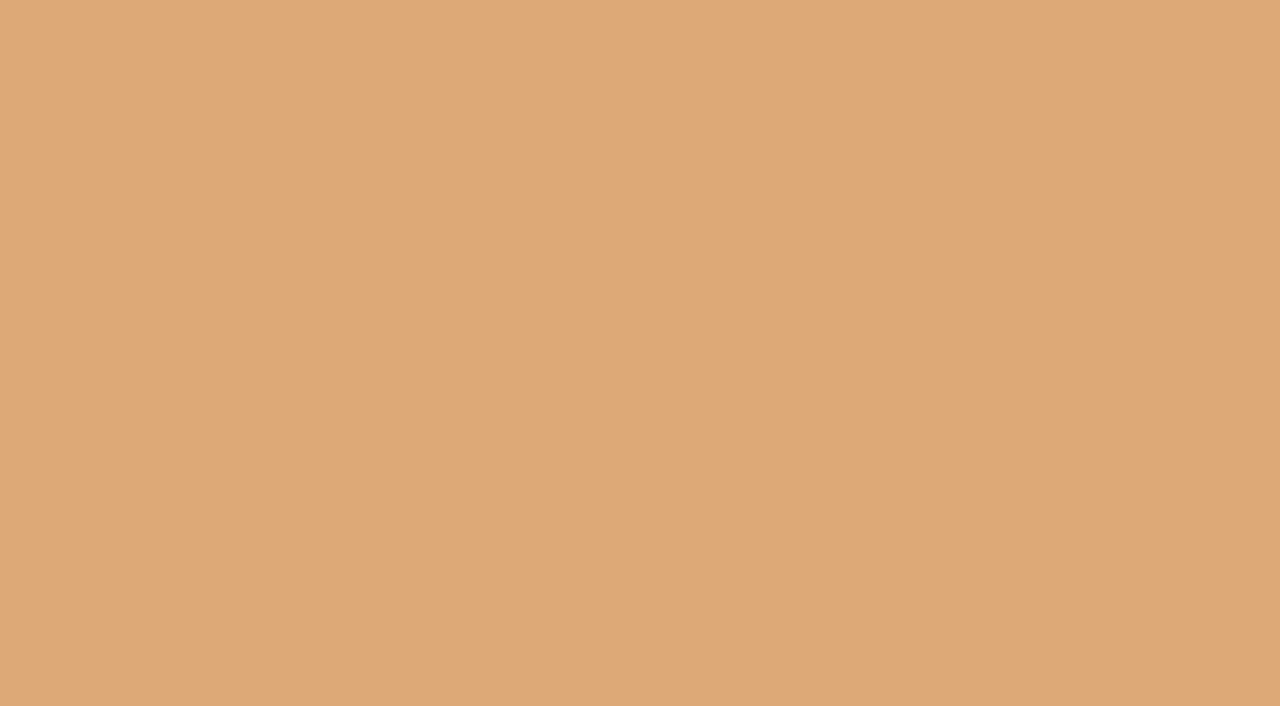
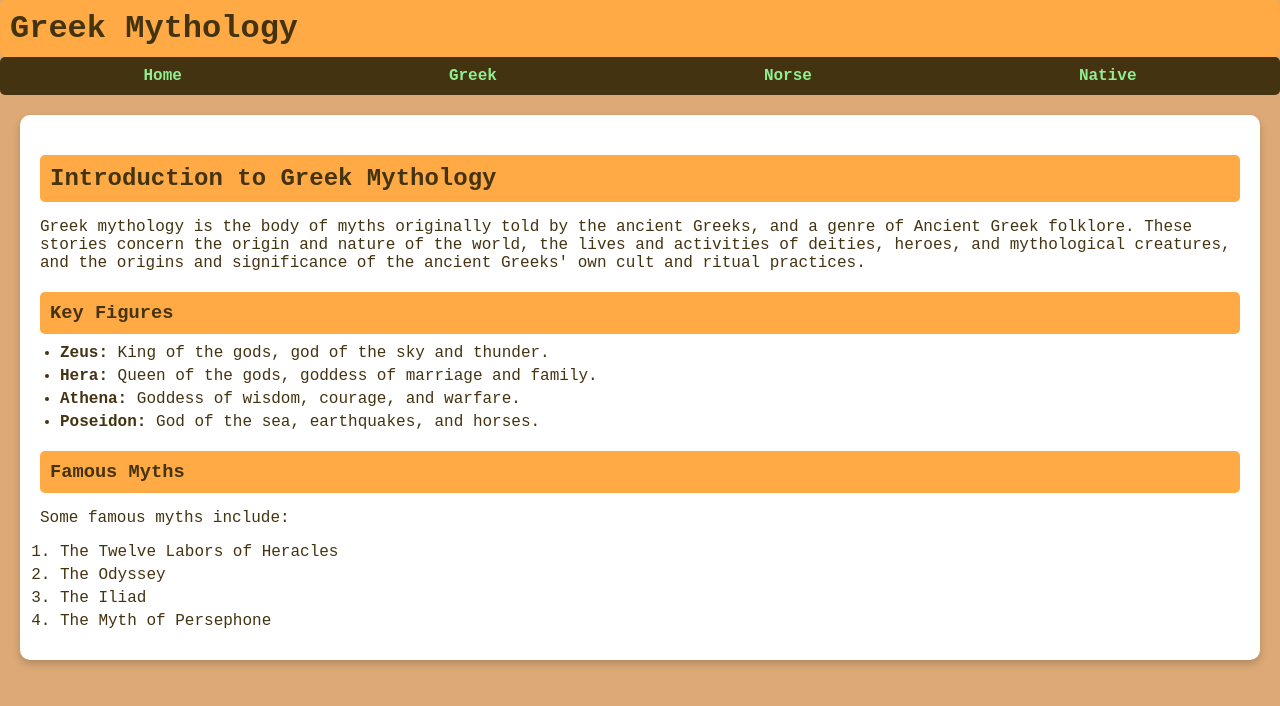
Before and after one commit to samhi113-n320/baklava-final, a plain HTML site: page greek.html in a window 1280 px wide. Drawn offline with Linux system fonts and the light colour scheme.

Commit message:
Bolded the three myths we are talking about in the readme. I also added some more info for the greek.html and updated the styles.css

```diff
--- a/greek.html
+++ b/greek.html
@@ -8,5 +8,47 @@
 </head>
 <body>
 
+    <div class="header">
+        <h1>
+            Greek Mythology
+        </h1>
+        <nav>
+            <a href="index.html">Home</a>
+            <a href="greek.html">Greek</a>
+            <a href="norse.html">Norse</a>
+            <a href="native.html">Native</a>
+        </nav>
+    </div>
+
+    <div class="content">
+        <section class="introduction">
+            <h2>Introduction to Greek Mythology</h2>
+            <p>
+                Greek mythology is the body of myths originally told by the ancient Greeks, and a genre of Ancient Greek folklore. These stories concern the origin and nature of the world, the lives and activities of deities, heroes, and mythological creatures, and the origins and significance of the ancient Greeks' own cult and ritual practices.
+            </p>
+        </section>
+
+        <section class="key-figures">
+            <h3>Key Figures</h3>
+            <ul>
+                <li><strong>Zeus:</strong> King of the gods, god of the sky and thunder.</li>
+                <li><strong>Hera:</strong> Queen of the gods, goddess of marriage and family.</li>
+                <li><strong>Athena:</strong> Goddess of wisdom, courage, and warfare.</li>
+                <li><strong>Poseidon:</strong> God of the sea, earthquakes, and horses.</li>
+            </ul>
+        </section>
+
+        <section class="famous-myths">
+            <h3>Famous Myths</h3>
+            <p>Some famous myths include:</p>
+            <ol>
+                <li>The Twelve Labors of Heracles</li>
+                <li>The Odyssey</li>
+                <li>The Iliad</li>
+                <li>The Myth of Persephone</li>
+            </ol>
+        </section>
+    </div>
+
 </body>
 </html>
--- a/styles.css
+++ b/styles.css
@@ -1,19 +1,76 @@
-/* Our color palette consisted of #443311, #ffaa44, #ddaa77, and just a hint of css's standard lightgreen, #90ee90. These colors resemble the golden, flaky brilliance of baklava's bread with the hint of pistachio to top it off. */
-
+/* General Styles */
 body {
     background-color: #ddaa77;
     font-family: 'Courier New', Courier, monospace;
+    margin: 0;
+    padding: 0;
+    color: #443311;
 }
 
-h1,h2,h3 {
+h1, h2, h3 {
     background-color: #ffaa44;
+    color: #443311;
+    padding: 10px;
+    margin: 0;
+    border-radius: 5px;
 }
 
+a {
+    text-decoration: none;
+    color: #90ee90;
+}
+
+a:hover {
+    text-decoration: underline;
+}
+
+/* Navigation Bar */
 nav {
-    text-decoration-color: #90ee90;
+    display: flex;
+    justify-content: space-around;
+    align-items: center;
+    background-color: #443311;
+    padding: 10px;
+    border-radius: 5px;
+}
+
+nav a {
+    font-weight: bold;
     color: #90ee90;
 }
 
 nav:hover {
     background-color: #ddaa77;
 }
+
+/* Content Section */
+.content {
+    padding: 20px;
+    background-color: #fff;
+    border-radius: 10px;
+    box-shadow: 0 4px 8px rgba(0, 0, 0, 0.2);
+    margin: 20px;
+}
+
+.content h2, .content h3 {
+    margin-top: 20px;
+}
+
+.content ul, .content ol {
+    margin: 10px 0;
+    padding-left: 20px;
+}
+
+.content li {
+    margin-bottom: 5px;
+}
+
+/* Footer (if needed) */
+footer {
+    text-align: center;
+    padding: 10px;
+    background-color: #443311;
+    color: #fff;
+    margin-top: 20px;
+    border-radius: 5px;
+}
```
Also changed, not shown: README.md.
